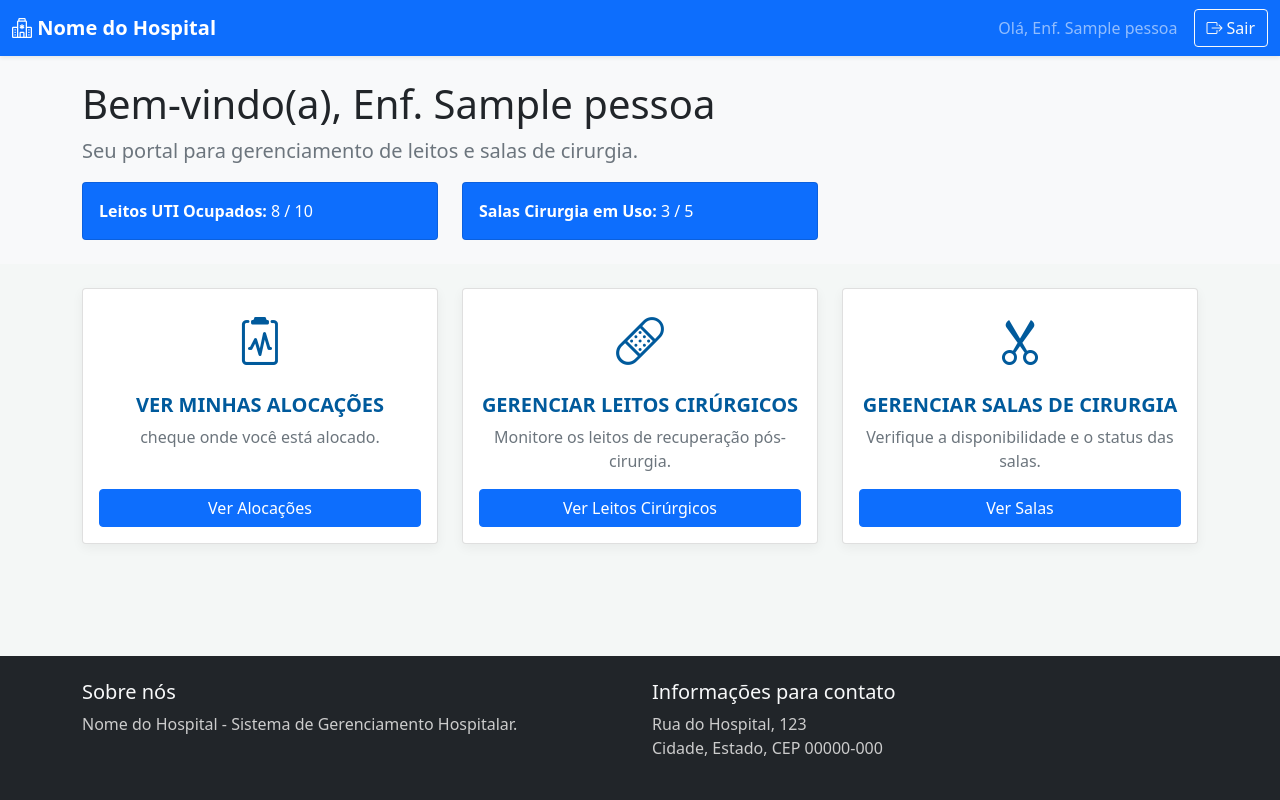
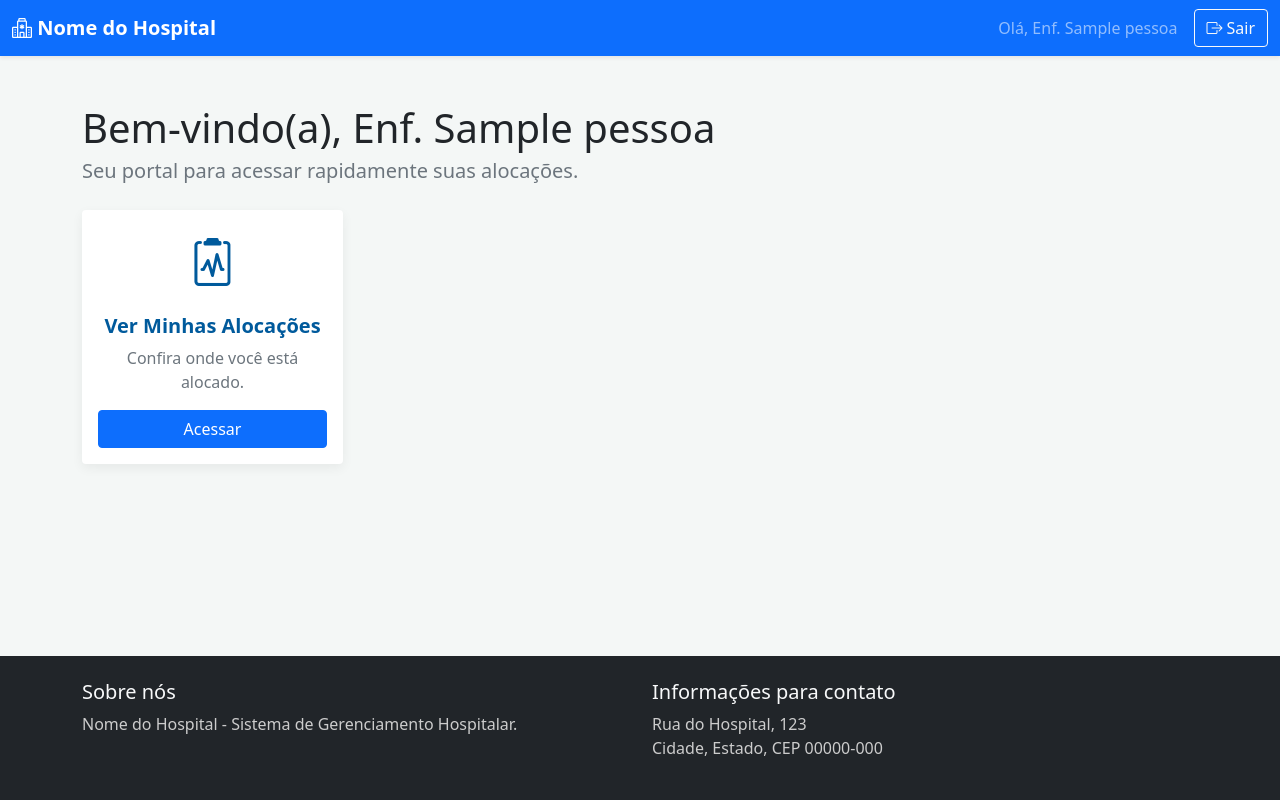
Before and after one commit to BernardoFerrazG/Hospital_bd, a Django app: template projeto/app/templates/home/home_enf.html in a window 1280 px wide. Run offline with Django 5.2, Linux system fonts and the light colour scheme; the template is opened without the code that fills it: values that come from a table or form of the project are taken from there, others are empty; tables that the repository leaves empty hold one stand-in row (values such as "Sample post").

Commit message:
Update home_enf.html

```diff
--- a/projeto/app/templates/home/home_enf.html
+++ b/projeto/app/templates/home/home_enf.html
@@ -6,37 +6,33 @@
     <link
       href="https://cdn.jsdelivr.net/npm/bootstrap@5.0.2/dist/css/bootstrap.min.css"
       rel="stylesheet"
-      integrity="sha384-EVSTQN3/azprG1Anm3QDgpJLIm9Nao0Yz1ztcQTwFspd3yD65VohhpuuCOmLASjC"
-      crossorigin="anonymous"
     />
     <link
       rel="stylesheet"
       href="https://cdn.jsdelivr.net/npm/bootstrap-icons@1.10.5/font/bootstrap-icons.css"
     />
     <title>Portal de Enfermagem</title>
+
     <style>
       :root {
         --bs-primary: #005a9c;
       }
+
+      body {
+        background-color: #f4f7f6;
+        min-height: 100vh;
+        display: flex;
+        flex-direction: column;
+      }
+
+      main {
+        flex-grow: 1;
+      }
+
       .navbar-brand {
         font-weight: 600;
       }
-      .action-card {
-        transition: all 0.2s ease-in-out;
-        box-shadow: 0 4px 12px rgba(0, 0, 0, 0.05);
-      }
-      .action-card:hover {
-        transform: translateY(-5px);
-        box-shadow: 0 8px 16px rgba(0, 0, 0, 0.1);
-      }
-      .action-card .card-title {
-        color: var(--bs-primary);
-        font-weight: 600;
-      }
-      .action-card .card-icon {
-        font-size: 3rem;
-        color: var(--bs-primary);
-      }
+
       .user-menu {
         color: rgba(255, 255, 255, 0.8);
       }
@@ -45,108 +41,73 @@
         text-decoration: none;
         font-weight: 500;
       }
-      html,
-      body {
-        min-height: 100vh;
+
+      .action-card {
+        transition: all 0.2s ease-in-out;
+        box-shadow: 0 4px 12px rgba(0, 0, 0, 0.06);
+        border: none;
       }
-      body {
-        display: flex;
-        flex-direction: column;
+      .action-card:hover {
+        transform: translateY(-4px);
+        box-shadow: 0 8px 16px rgba(0, 0, 0, 0.1);
       }
-      main {
-        flex-grow: 1;
+      .action-card .card-icon {
+        font-size: 3rem;
+        color: var(--bs-primary);
+      }
+      .action-card .card-title {
+        font-weight: 600;
+        color: var(--bs-primary);
       }
     </style>
   </head>
-  <body style="background-color: #f4f7f6">
+
+  <body>
+    <!-- Cabeçalho -->
     <nav class="navbar navbar-expand-lg navbar-dark bg-primary shadow-sm">
       <div class="container-fluid">
         <a class="navbar-brand" href="#">
           <i class="bi bi-hospital"></i> Nome do Hospital
         </a>
         <div class="d-flex align-items-center">
-          <span class="navbar-text user-menu me-3">
-            Olá, Enf. {{ enfermeiro.ecpf.fcpf.nome }}
-          </span>
-          <a href="#" class="btn btn-outline-light">
-            <i class="bi bi-box-arrow-right me-1"></i>Sair
-          </a>
+          <span class="navbar-text user-menu me-3"
+            >Olá, Enf. {{ enfermeiro.ecpf.fcpf.nome }}</span
+          >
+          <a href="#" class="btn btn-outline-light"
+            ><i class="bi bi-box-arrow-right me-1"></i>Sair</a
+          >
         </div>
       </div>
     </nav>
 
+    <!-- Saudação + card único -->
     <main>
-      <div class="container-fluid py-4 bg-light">
-        <div class="container">
-          <h1>Bem-vindo(a), Enf. {{ enfermeiro.ecpf.fcpf.nome }}</h1>
-          <p class="lead text-muted">
-            Seu portal para gerenciamento de leitos e salas de cirurgia.
-          </p>
-          <div class="row mt-3">
-            <div class="col-md-4">
-              <div class="card bg-primary text-white">
-                <div class="card-body"><b>Leitos UTI Ocupados:</b> 8 / 10</div>
-              </div>
-            </div>
-            <div class="col-md-4">
-              <div class="card bg-primary text-white">
-                <div class="card-body"><b>Salas Cirurgia em Uso:</b> 3 / 5</div>
-              </div>
-            </div>
-          </div>
-        </div>
-      </div>
+      <div class="container py-5">
+        <h1 class="mb-1">Bem-vindo(a), Enf. {{ enfermeiro.ecpf.fcpf.nome }}</h1>
+        <p class="lead text-muted mb-4">
+          Seu portal para acessar rapidamente suas alocações.
+        </p>
 
-      <div class="container mt-4">
-        <div class="row g-4 pb-4">
-          <div class="col-md-6 col-lg-4">
-            <div class="card action-card h-100">
-              <div class="card-body text-center d-flex flex-column">
-                <i class="bi bi-clipboard2-pulse card-icon mb-3"></i>
-                <h5 class="card-title">VER MINHAS ALOCAÇÕES</h5>
-                <p class="card-text text-muted">
-                  cheque onde você está alocado.
-                </p>
-                <a
-                  href="{% url 'enfermeiro_alocacoes' %}"
-                  class="btn btn-primary mt-auto"
-                  >Ver Alocações</a
-                >
-              </div>
-            </div>
-          </div>
-
-          <div class="col-md-6 col-lg-4">
-            <div class="card action-card h-100">
-              <div class="card-body text-center d-flex flex-column">
-                <i class="bi bi-bandaid card-icon mb-3"></i>
-                <h5 class="card-title">GERENCIAR LEITOS CIRÚRGICOS</h5>
-                <p class="card-text text-muted">
-                  Monitore os leitos de recuperação pós-cirurgia.
-                </p>
-                <a href="#" class="btn btn-primary mt-auto"
-                  >Ver Leitos Cirúrgicos</a
-                >
-              </div>
-            </div>
-          </div>
-
-          <div class="col-md-6 col-lg-4">
-            <div class="card action-card h-100">
-              <div class="card-body text-center d-flex flex-column">
-                <i class="bi bi-scissors card-icon mb-3"></i>
-                <h5 class="card-title">GERENCIAR SALAS DE CIRURGIA</h5>
-                <p class="card-text text-muted">
-                  Verifique a disponibilidade e o status das salas.
-                </p>
-                <a href="#" class="btn btn-primary mt-auto">Ver Salas</a>
-              </div>
+        <div class="row justify-content-start g-4">
+          <!-- Card único: Ver Alocações -->
+          <div class="col-md-4 col-lg-3">
+            <div class="card action-card h-100 text-center p-3">
+              <i class="bi bi-clipboard2-pulse card-icon mb-3"></i>
+              <h5 class="card-title">Ver Minhas Alocações</h5>
+              <p class="text-muted mb-3">Confira onde você está alocado.</p>
+              <a
+                href="{% url 'enfermeiro_alocacoes' %}"
+                class="btn btn-primary w-100"
+                >Acessar</a
+              >
             </div>
           </div>
         </div>
       </div>
     </main>
-    <footer class="container-fluid bg-dark text-light p-4">
+
+    <!-- Rodapé -->
+    <footer class="container-fluid bg-dark text-light p-4 mt-auto">
       <div class="container">
         <div class="row">
           <div class="col-md-6">
@@ -166,10 +127,6 @@
       </div>
     </footer>
 
-    <script
-      src="https://cdn.jsdelivr.net/npm/bootstrap@5.0.2/dist/js/bootstrap.bundle.min.js"
-      integrity="sha384-MrcW6ZMFYlzcLA8Nl+NtUVF0sA7MsXsP1UyJoMp4YLEuNSfAP+JcXn/tWtIaxVXM"
-      crossorigin="anonymous"
-    ></script>
+    <script src="https://cdn.jsdelivr.net/npm/bootstrap@5.0.2/dist/js/bootstrap.bundle.min.js"></script>
   </body>
 </html>
```
